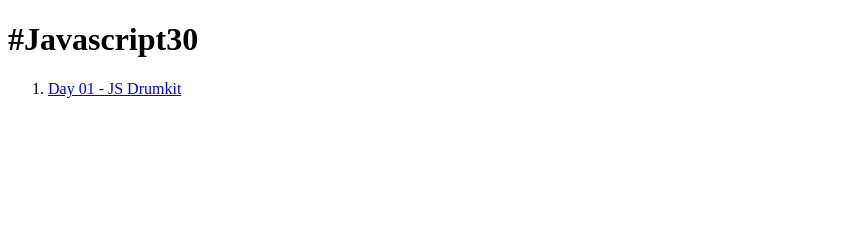
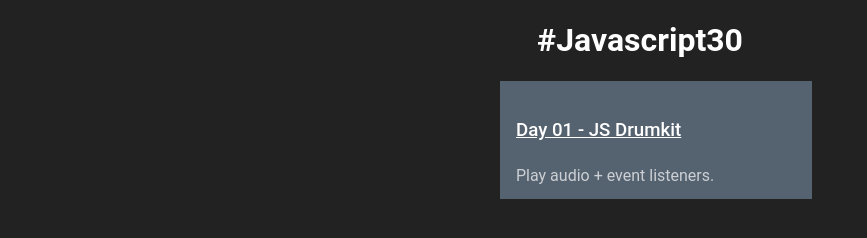
Before and after one commit to mebezac/js-30, a plain HTML site: page index.html in a window 1280 px wide. Shown: the whole page, without its empty margins (0-867 px from the left). Drawn offline with Linux system fonts and the light colour scheme.

Commit message:
Style the index based off of https://codepen.io/hakimel/pen/zdKGE

```diff
--- a/index.html
+++ b/index.html
@@ -3,12 +3,22 @@
   <head>
     <meta charset="utf-8">
     <title>#Javascript30</title>
+    <link rel="stylesheet" href="style.css">
   </head>
   <body>
     <h1>#Javascript30</h1>
 
-    <ol>
-      <li><a href="day_01">Day 01 - JS Drumkit</a></li>
-    </ol>
+    <ul class="list">
+      <a href="day_01">
+        <li>
+          <h3>
+            Day 01 - JS Drumkit
+          </h3>
+          <p>
+            Play audio + event listeners.
+          </p>
+        </li>
+      </a>
+    </ul>
   </body>
 </html>
--- /dev/null
+++ b/style.css
@@ -0,0 +1,51 @@
+html, body {
+  height: 100%;
+  font-family: 'Roboto', Helvetica, sans-serif;
+  background-color: #222;
+  color: #fff;
+}
+h1 {
+  text-align: center
+}
+.list {
+  position: relative;
+  width: 280px;
+  margin: 0 auto;
+  padding: 0;
+  list-style: none;
+}
+.list li {
+  width: 100%;
+  height: 80px;
+  padding: 1.2em 1em;
+}
+.list li * + * {
+  display: block;
+  margin-top: 0.4em;
+}
+.list li h3 {
+  font-weight: 500;
+}
+.list a {
+  text-decoration: none;
+}
+.list a h3 {
+  display: inline-block;
+  color: #fff;
+  text-decoration: underline;
+}
+.list li p {
+  color: rgba(255, 255, 255, 0.7);
+}
+.list li:nth-child(4n+1) {
+  background-color: #556270;
+}
+.list li:nth-child(4n+2) {
+  background-color: #4ecdc4;
+}
+.list li:nth-child(4n+3) {
+  background-color: #4e6d8a;
+}
+.list li:nth-child(4n+4) {
+  background-color: #ff6b6b;
+}
```
